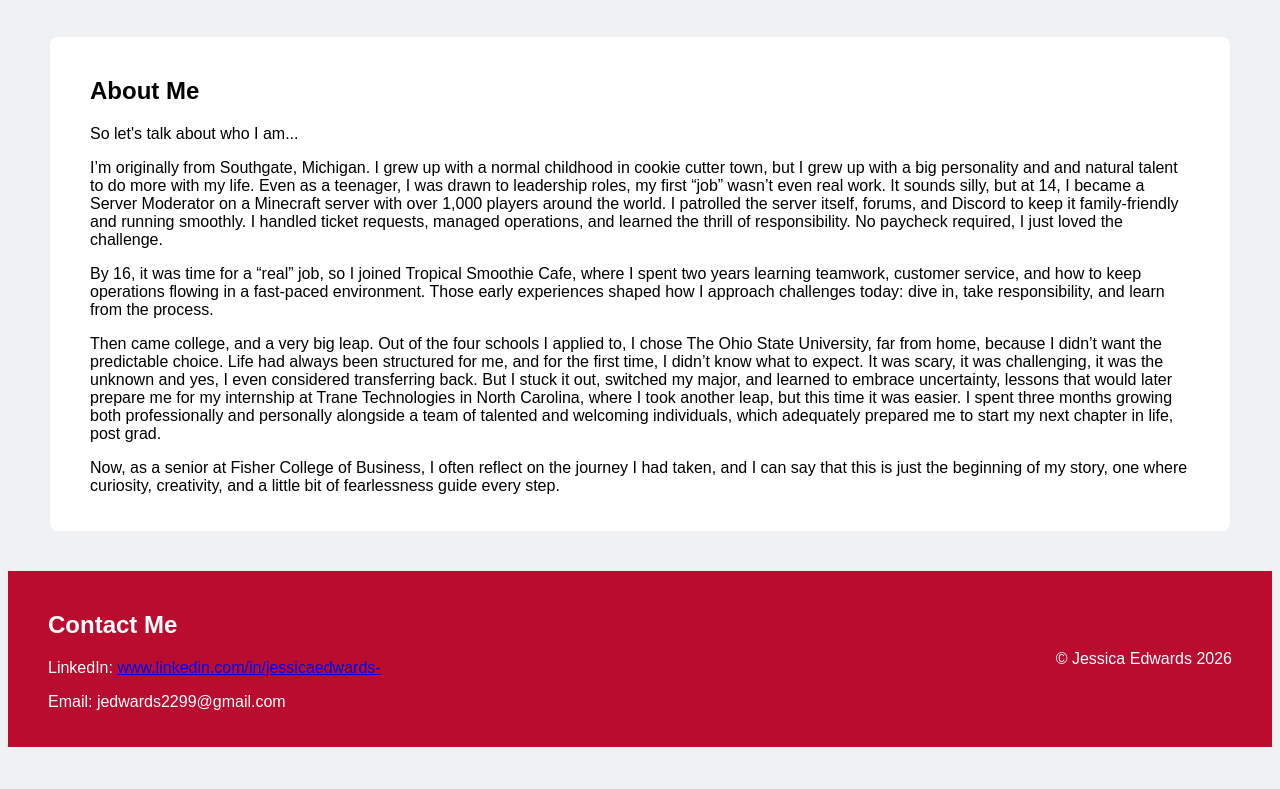
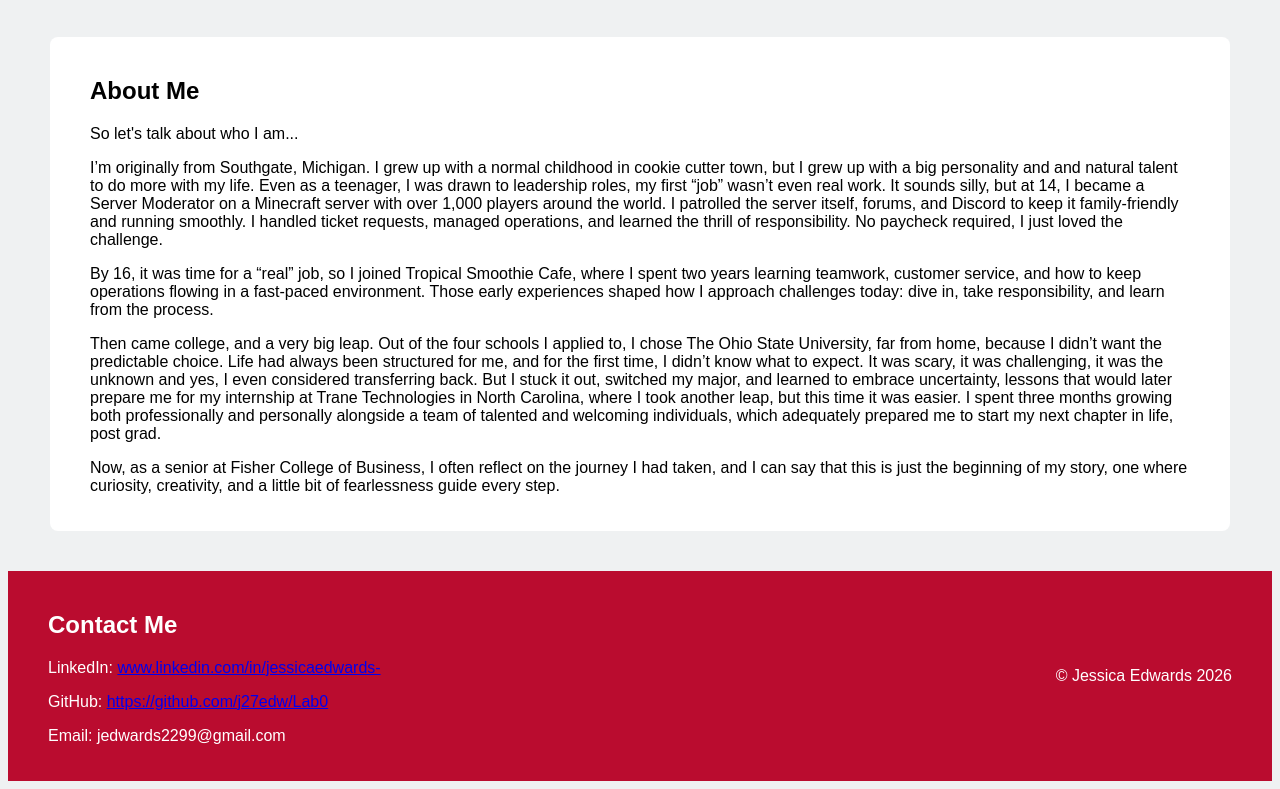
Before and after one commit to j27edw/Lab0, a plain HTML site: page index.html in a window 1280 px wide. Shown: the part 1113-1902 px from the top of the page. Before the commit the page ends 1868 px from the top, so only its background shows below. Drawn offline with Linux system fonts and the light colour scheme.

Commit message:
Update index.html

```diff
--- a/index.html
+++ b/index.html
@@ -74,6 +74,7 @@
   <div class="footer-content">
     <h2>Contact Me</h2>
     <p>LinkedIn: <a href="https://www.linkedin.com/in/jessicaedwards-" target="_blank">www.linkedin.com/in/jessicaedwards-</a></p>
+    <p>GitHub: <a href="https://github.com/j27edw/Lab0" target="_blank">https://github.com/j27edw/Lab0</a></p>
     <p>Email: jedwards2299@gmail.com</p>
   </div>
   <div class="footer-right">
```
